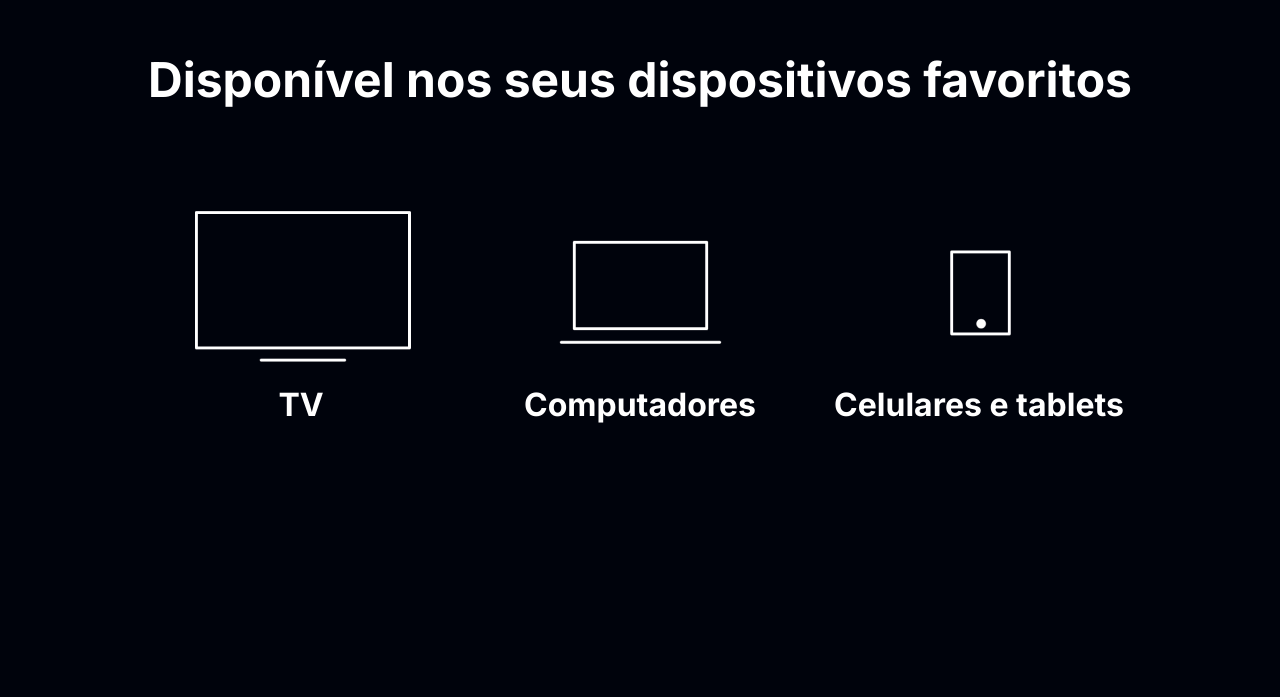
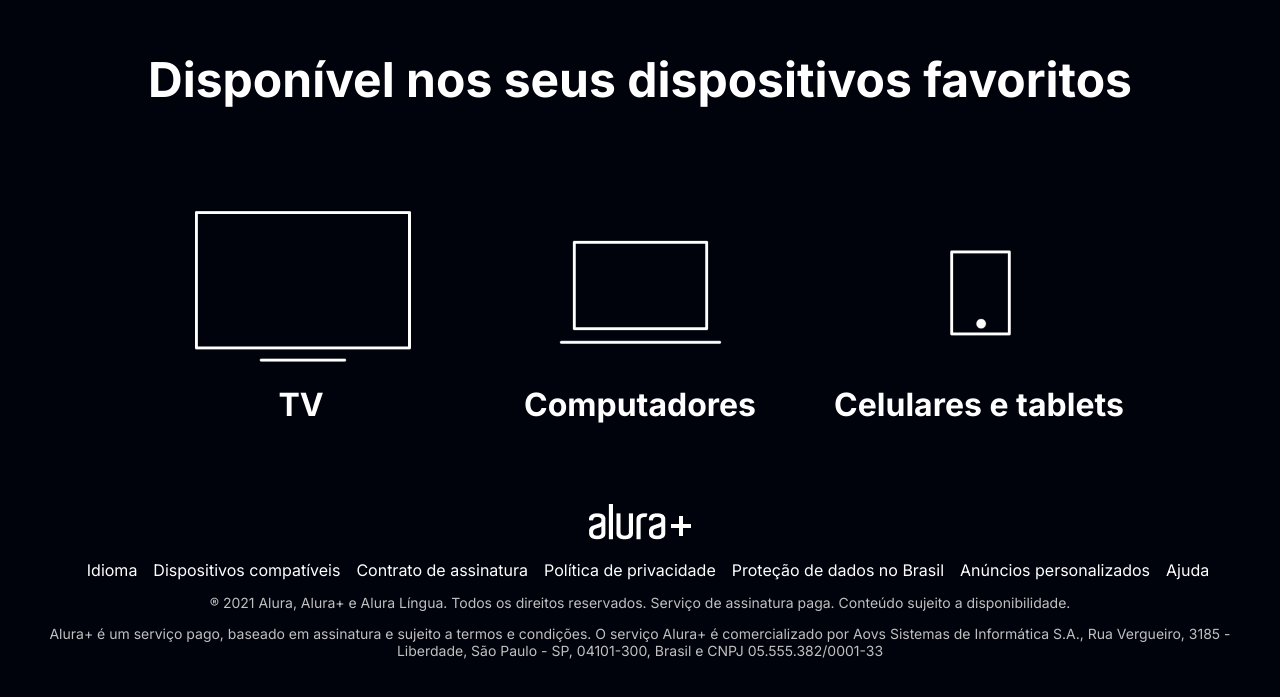
Before and after one commit to MrPalmaBR/ProjetoSiteAssinaturaConteudo, a plain HTML site: page index.html in a window 1280 px wide. Shown: the part 3150-3847 px from the top of the page. Before the commit the page ends 3654 px from the top, so only its background shows below. Drawn offline with Linux system fonts and the light colour scheme.

Commit message:
Adição do rodapé da página

```diff
--- a/index.html
+++ b/index.html
@@ -63,5 +63,34 @@
             </ul>
         </section>
 
+        <footer class="rodape">
+            <img src="img/Logo.png" alt="Alura+" class="rodape__logo">
+            <ul class="rodape__lista">
+                <li class="lista__link">
+                    <a href="#">Idioma</a>
+                </li>
+                <li class="lista__link">
+                    <a href="#">Dispositivos compatíveis</a>
+                </li>
+                <li class="lista__link">
+                    <a href="#">Contrato de assinatura</a>
+                </li>
+                <li class="lista__link">
+                    <a href="#">Política de privacidade</a>
+                </li>
+                <li class="lista__link">
+                    <a href="#">Proteção de dados no Brasil</a>
+                </li>
+                <li class="lista__link">
+                    <a href="#">Anúncios personalizados</a>
+                </li>
+                <li class="lista__link">
+                    <a href="#">Ajuda</a>
+                </li>
+            </ul>
+            <p class="rodape__texto">® 2021 Alura, Alura+ e Alura Língua. Todos os direitos reservados. Serviço de assinatura paga. Conteúdo sujeito a disponibilidade.</p>
+            <p class="rodape__texto">Alura+ é um serviço pago, baseado em assinatura e sujeito a termos e condições. O serviço Alura+ é comercializado por Aovs Sistemas de Informática S.A., Rua Vergueiro, 3185 - Liberdade, São Paulo - SP, 04101-300, Brasil e CNPJ 05.555.382/0001-33</p>
+        </footer>
+
     </body>
 </html>
--- a/style.css
+++ b/style.css
@@ -115,3 +115,27 @@
     font-size: 32px;
     color: var(--branco-principal);
 }
+
+.rodape {
+    text-align: center;
+    margin: 5em 3em;
+}
+
+.rodape__lista {
+    display: flex;
+    justify-content: center;
+    list-style-type: none;
+    margin-top: 1em;
+}
+
+.lista__link a {
+    text-decoration: none;
+    color: var(--branco-principal);
+    margin-left: 1em;
+}
+
+.rodape__texto {
+    margin: 1em 0;
+    color: var(--cinza-secundario);
+    font-size: 14px;
+}
```
